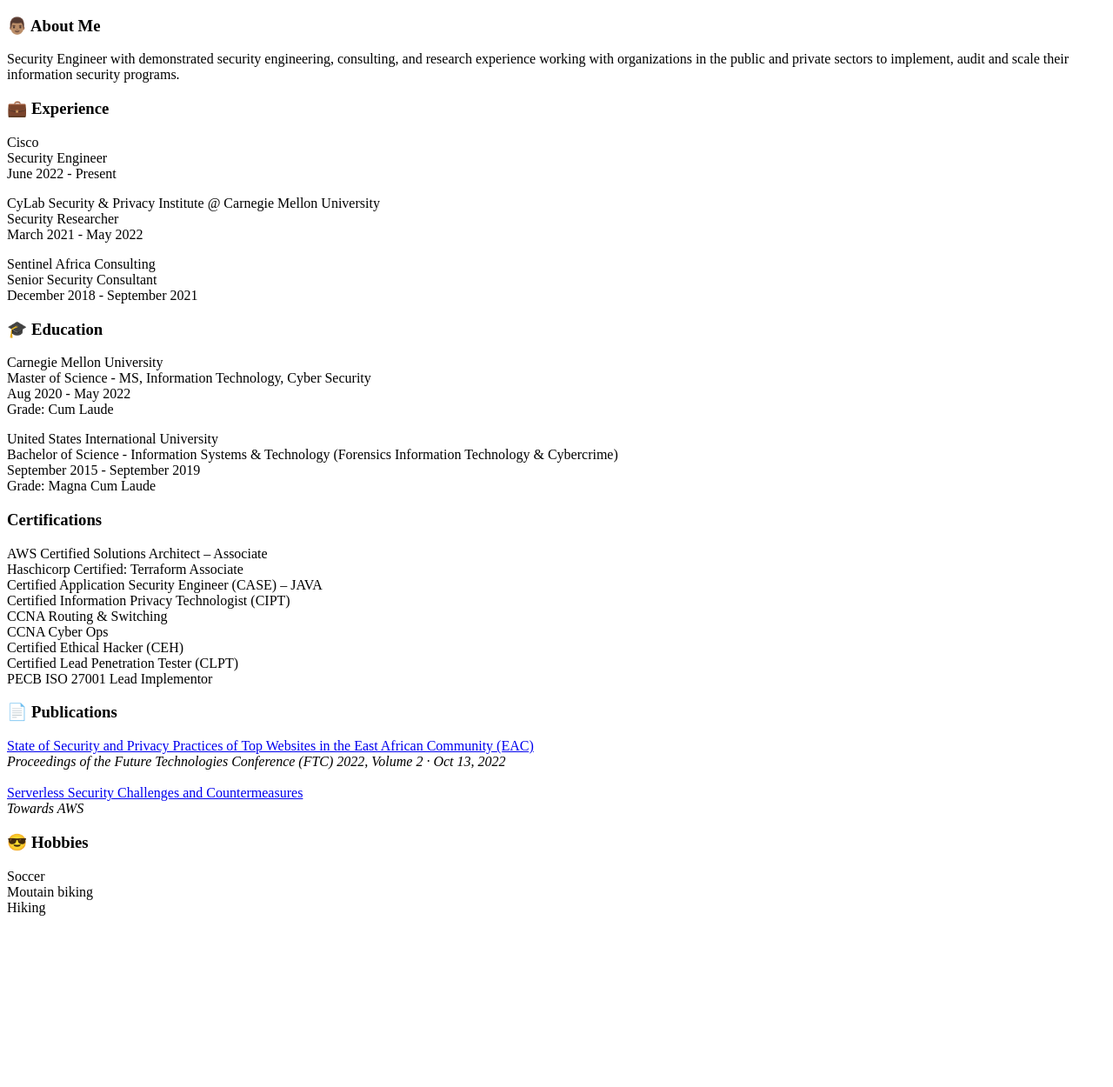
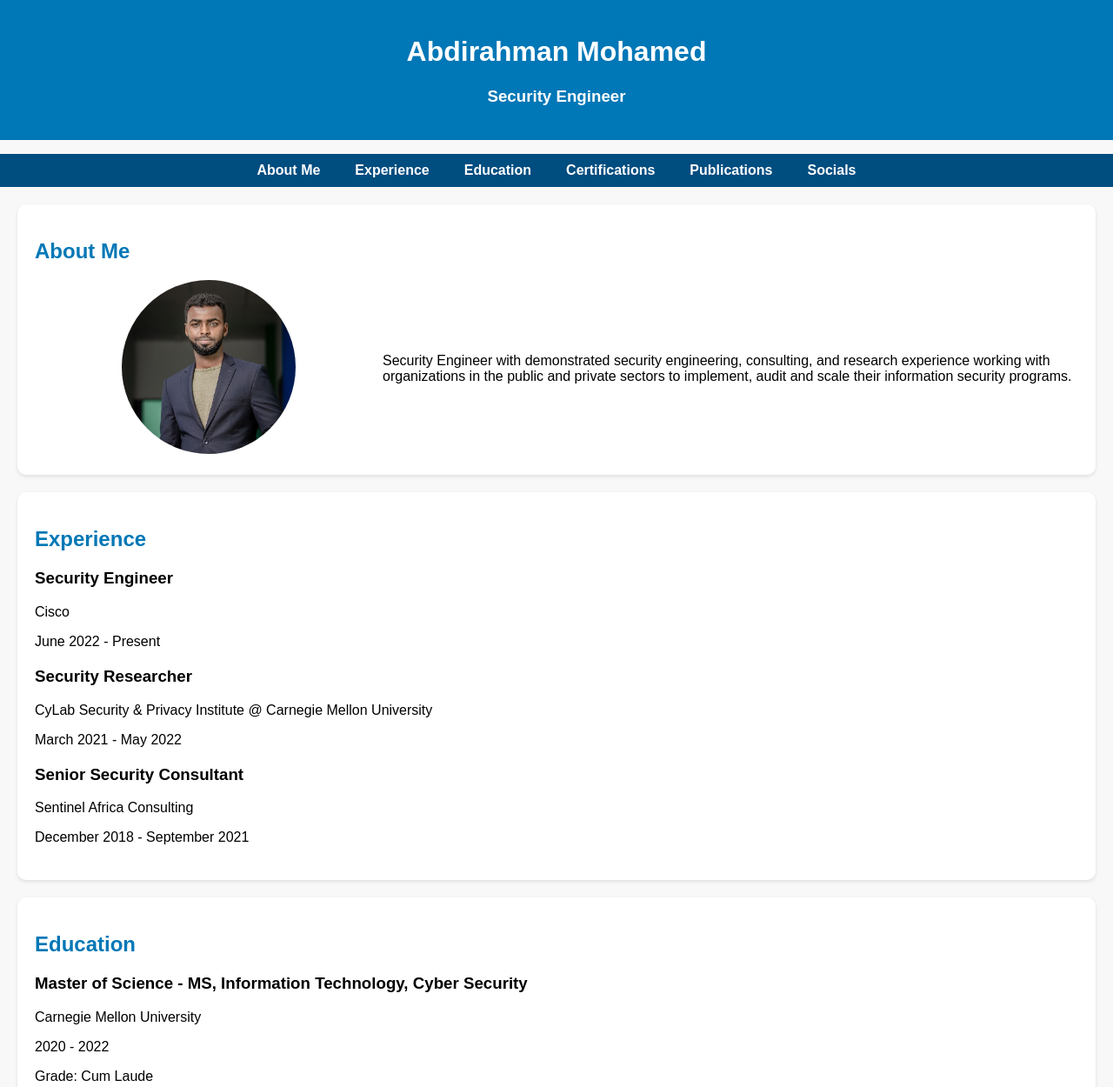
Before and after one commit to 0xabdi/portfolio, a plain HTML site: page index.html in a window 1280 px wide. Shown: the top 1250 px of the page at 87% size. Before the commit the page ends 1069 px from the top, so only its background shows below. Drawn offline with Linux system fonts and the light colour scheme.

Commit message:
chatgpt generated portfolio

```diff
--- a/index.html
+++ b/index.html
@@ -1,70 +1,121 @@
 <!DOCTYPE html>
+<html lang="en">
+<head>
+    <meta charset="UTF-8">
+    <meta name="viewport" content="width=device-width, initial-scale=1.0">
+    <title>Abdirahman Mohamed Portfolio</title>
+    <link rel="stylesheet" href="styles.css">
+    <link rel="stylesheet" href="https://cdnjs.cloudflare.com/ajax/libs/font-awesome/6.0.0-beta3/css/all.min.css">
 
-<h3> 👨🏽 About Me</h3>
-<p>
-  Security Engineer with demonstrated security engineering, consulting, and research experience working with organizations in the public and private sectors to implement, audit and scale their information security programs.
-</p>
-<h3>💼 Experience</h3>
+</head>
+<body>
+    <header>
+        <h1>Abdirahman Mohamed</h1>
+        <h3>Security Engineer</h3>
+    </header>
 
-<p>
-  Cisco <br>
-  Security Engineer <br>
-  June 2022 - Present <br>
-</p>
+    <nav>
+        <ul>
+            <li><a href="#about">About Me</a></li>
+            <li><a href="#experience">Experience</a></li>
+            <li><a href="#experience">Education</a></li>
+            <li><a href="#skills">Certifications</a></li>
+            <li><a href="#skills">Publications</a></li>
+            <li><a href="#contact">Socials</a></li>
+        </ul>
+    </nav>
 
-<p>
-  CyLab Security & Privacy Institute @ Carnegie Mellon University <br>
-  Security Researcher <br>
-  March 2021 - May 2022<br>
-</p>
+    <section id="about" class="section">
+        <h2>About Me</h2>
+        <div class="about-content">
+            <div class="about-image">
+                <img src="assets/images/abdi-potrait.JPG" alt="Your Name">
+            </div>
+            <div class="about-text">
+                <p>Security Engineer with demonstrated security engineering, consulting, and research experience working with organizations in the public and private sectors to implement, audit and scale their information security programs.</p>
+            </div>
+        </div>
+    </section>
 
-<p>
-  Sentinel Africa Consulting <br>
-  Senior Security Consultant <br>
-  December 2018 - September 2021 <br>
-</p>
+    <section id="experience" class="section">
+        <h2>Experience</h2>
+        <div class="experience-item">
+            <h3>Security Engineer</h3>
+            <p>Cisco</p>
+            <p>June 2022 - Present</p>
+        </div>
+        <div class="experience-item">
+            <h3>Security Researcher</h3>
+            <p>CyLab Security & Privacy Institute @ Carnegie Mellon University</p>
+            <p>March 2021 - May 2022</p>
+        </div>
+        <div class="experience-item">
+            <h3> Senior Security Consultant</h3>
+            <p>Sentinel Africa Consulting</p>
+            <p>December 2018 - September 2021</p>
+        </div>
+    </section>
 
-<h3> 🎓 Education</h3>
+    <section id="experience" class="section">
+        <h2>Education</h2>
+        <div class="experience-item">
+            <h3>Master of Science - MS, Information Technology, Cyber Security</h3>
+            <p>Carnegie Mellon University</p>
+            <p>2020 - 2022</p>
+            <p>Grade: Cum Laude</p>
+        </div>
+        <div class="experience-item">
+            <h3>Bachelor of Science - Information Systems & Technology (Forensics Information Technology & Cybercrime)</h3>
+            <p>United States International University - Africa</p>
+            <p>2015 - 2019</p>
+            <p>Grade: Magna Cum Laude</p>
+        </div>
+    </section>
 
-<p>
-  Carnegie Mellon University <br>
-  Master of Science - MS, Information Technology, Cyber Security <br>
-  Aug 2020 - May 2022 <br>
-  Grade: Cum Laude <br>
-</p>
+    <section id="skills" class="section">
+        <h2>Certifications</h2>
+        <ul class="skills-list">
+            <li>AWS Certified Solutions Architect – Associate</li>
+            <li>HashiCorp Certified: Terraform Associate</li>
+            <li>Certified Application Security Engineer (CASE) – JAVA</li>
+            <li>Certified Information Privacy Technologist (CIPT)</li>
+            <li>CCNA Routing & Switching</li>
+            <li>CCNA Cyber Ops</li>
+            <li>Certified Ethical Hacker (CEH)</li>
+            <li>Certified Lead Penetration Tester (CLPT)</li>
+            <li>PECB ISO 27001 Lead Implementor</li>
+        </ul>
+    </section>
 
-<p>
-  United States International University <br>
-  Bachelor of Science - Information Systems & Technology (Forensics Information Technology & Cybercrime) <br>
-  September 2015 - September 2019 <br>
-  Grade: Magna Cum Laude
-</p>
+    <section id="skills" class="section">
+        <h2>Publications</h2>
+        <ul class="skills-list">
+            <p>
+                <li><a href="https://link.springer.com/chapter/10.1007/978-3-031-18458-1_27">State of Security and Privacy Practices of Top Websites in the East African Community (EAC)</a> <br></li>
+                <i>Proceedings of the Future Technologies Conference (FTC) 2022, Volume 2 · Oct 13, 2022</i> <br><br>
 
-<h3> Certifications </h3>
-<p>
-  AWS Certified Solutions Architect – Associate <br>
-  Haschicorp Certified: Terraform Associate <br>
-  Certified Application Security Engineer (CASE) – JAVA <br>
-  Certified Information Privacy Technologist (CIPT) <br>
-  CCNA Routing & Switching <br>
-  CCNA Cyber Ops <br>
-  Certified Ethical Hacker (CEH) <br>
-  Certified Lead Penetration Tester (CLPT) <br>
-  PECB ISO 27001 Lead Implementor <br>
-</p>
+                <li><a href="https://towardsaws.com/serverless-security-challenges-and-countermeasures-8a94f7d7babe">Serverless Security Challenges and Countermeasures</a> <br> </li>
+                <i>Towards AWS</i>
+              </p>
+        </ul>
+    </section>
 
-<h3> 📄 Publications</h3>
-<p>
-  <a href="https://link.springer.com/chapter/10.1007/978-3-031-18458-1_27">State of Security and Privacy Practices of Top Websites in the East African Community (EAC)</a> <br>
-  <i>Proceedings of the Future Technologies Conference (FTC) 2022, Volume 2 · Oct 13, 2022</i> <br><br>
-
-  <a href="https://towardsaws.com/serverless-security-challenges-and-countermeasures-8a94f7d7babe">Serverless Security Challenges and Countermeasures</a> <br>
-  <i>Towards AWS</i>
-</p>
-
-<h3> 😎 Hobbies </h3>
-<p>
-  Soccer <br>
-  Moutain biking <br>
-  Hiking <br>
-</p>
+    <section id="contact" class="section">
+        <h2>Socials</h2>
+        <div class="social-icons">
+            <a href="mailto:your.email@example.com" class="social-icon">
+                <i class="far fa-envelope fa-2x"></i>
+                Email
+            </a>
+            <a href="https://www.linkedin.com/in/0xabdi/" class="social-icon">
+                <i class="fab fa-linkedin fa-2x"></i>
+                LinkedIn
+            </a>
+            <a href="https://twitter.com/your-handle" class="social-icon">
+                <i class="fab fa-twitter fa-2x"></i>
+                Twitter
+            </a>
+        </div>
+    </section>
+</body>
+</html>
--- /dev/null
+++ b/styles.css
@@ -0,0 +1,104 @@
+body {
+    font-family: 'Arial', sans-serif;
+    background-color: #f8f8f8;
+    margin: 0;
+    padding: 0;
+}
+
+header {
+    background-color: #0077b6;
+    color: #ffffff;
+    text-align: center;
+    padding: 20px;
+}
+
+nav ul {
+    list-style-type: none;
+    display: flex;
+    justify-content: center;
+    background-color: #004d80;
+    padding: 10px;
+}
+
+nav li {
+    margin: 0 20px;
+}
+
+nav a {
+    text-decoration: none;
+    color: #ffffff;
+    font-weight: 600;
+}
+
+section {
+    background-color: #ffffff;
+    margin: 20px;
+    padding: 20px;
+    border-radius: 10px;
+    box-shadow: 0 2px 4px rgba(0, 0, 0, 0.1);
+    transition: transform 0.2s;
+}
+
+.section:hover {
+    transform: scale(1.02);
+}
+
+h2 {
+    color: #0077b6;
+    font-size: 24px;
+}
+
+.experience-item {
+    margin: 20px 0;
+}
+
+.skills-list {
+    list-style-type: none;
+    padding: 0;
+}
+
+.skills-list li {
+    margin-bottom: 8px;
+}
+
+a {
+    color: #0077b6;
+}
+
+a:hover {
+    text-decoration: underline;
+}
+
+.about-content {
+    display: flex;
+    flex-direction: row;
+    align-items: center;
+}
+
+.about-image {
+    flex: 1;
+    text-align: center;
+}
+
+.about-image img {
+    border-radius: 50%; /* Creates a circular image */
+    width: 200px; /* Adjust the width as needed */
+    height: 200px; /* Adjust the height as needed */
+}
+
+.about-text {
+    flex: 2;
+}
+
+.social-icons {
+    display: flex;
+    justify-content: space-between;
+}
+
+.social-icon {
+    display: flex;
+    flex-direction: column;
+    align-items: left;
+    text-align: center;
+    margin: 5px; /* Adjust the margin as needed for spacing */
+}
```
